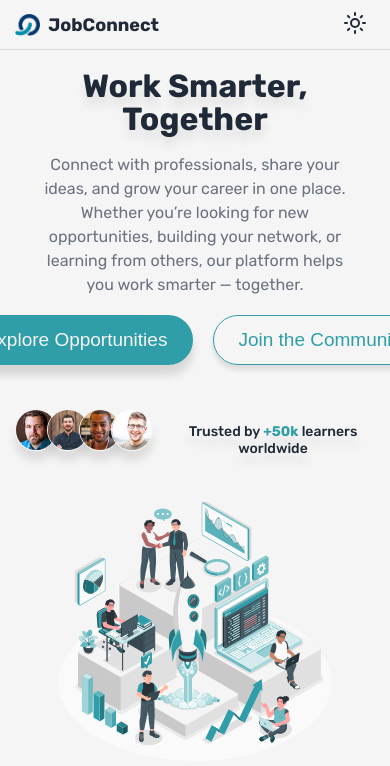
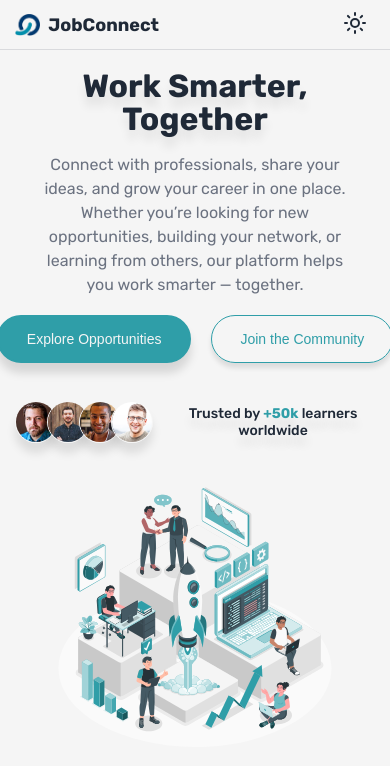
Before and after one commit to MazenMDev/internship-job-portal, a PHP site: page /pages/landing.html in a window 390 px wide. Shown: the top 766 px of the page. Run offline with PHP 8.4, Linux system fonts and the light colour scheme.

Commit message:
fix(button): adjust layout for mobile screens

```diff
--- a/assets/css/landing.css
+++ b/assets/css/landing.css
@@ -104,7 +104,7 @@ button:hover {
   color: var(--text-color);
   text-shadow: 0 10px 10px rgba(0, 0, 0, 0.1);
 }
-.learners-span{
+.learners-span {
   font-weight: 700;
   color: var(--primary-color);
 }
@@ -124,9 +124,10 @@ button:hover {
     margin-left: 30px;
   }
 
-  .learners{
+  .learners {
     display: flex;
-    flex-wrap: nowrap;}
+    flex-wrap: nowrap;
+  }
 
   .btn button {
     font-size: 19px;
@@ -157,6 +158,13 @@ button:hover {
     width: 90%;
     max-width: 600px;
     margin: 0 auto;
+  }
+
+  .btn button {
+    font-size: 14px;
+    padding: 14px 28px;
+    width: 100%;
+    max-width: 300px;
   }
 
   .main-img {
@@ -214,6 +222,5 @@ button:hover {
 
   .learners > div {
     font-size: 14px;
-    margin-top: 20px;
   }
 }
```
